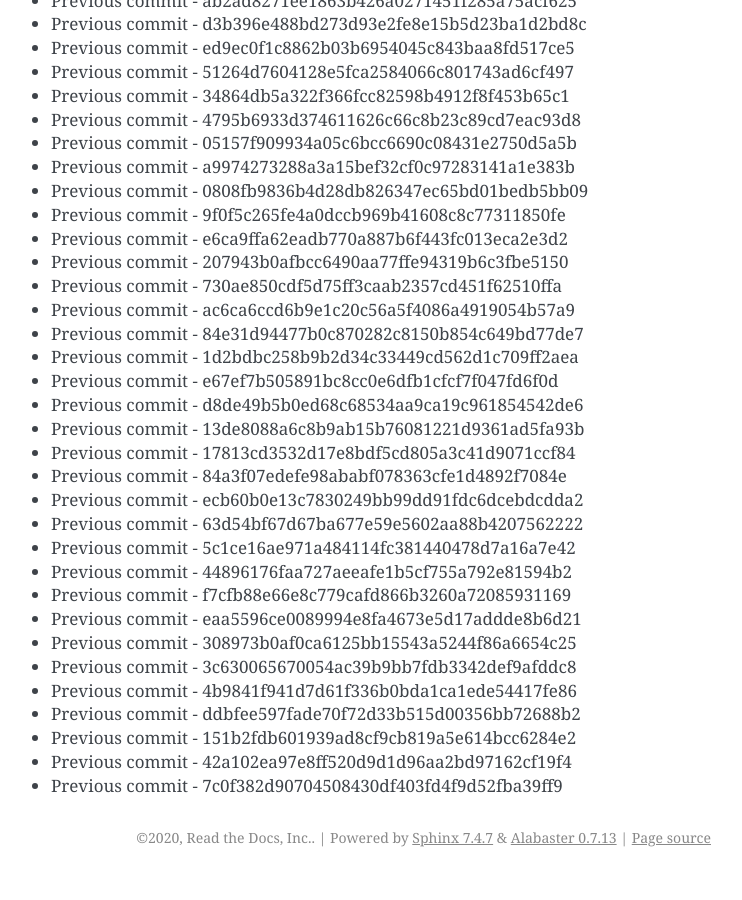
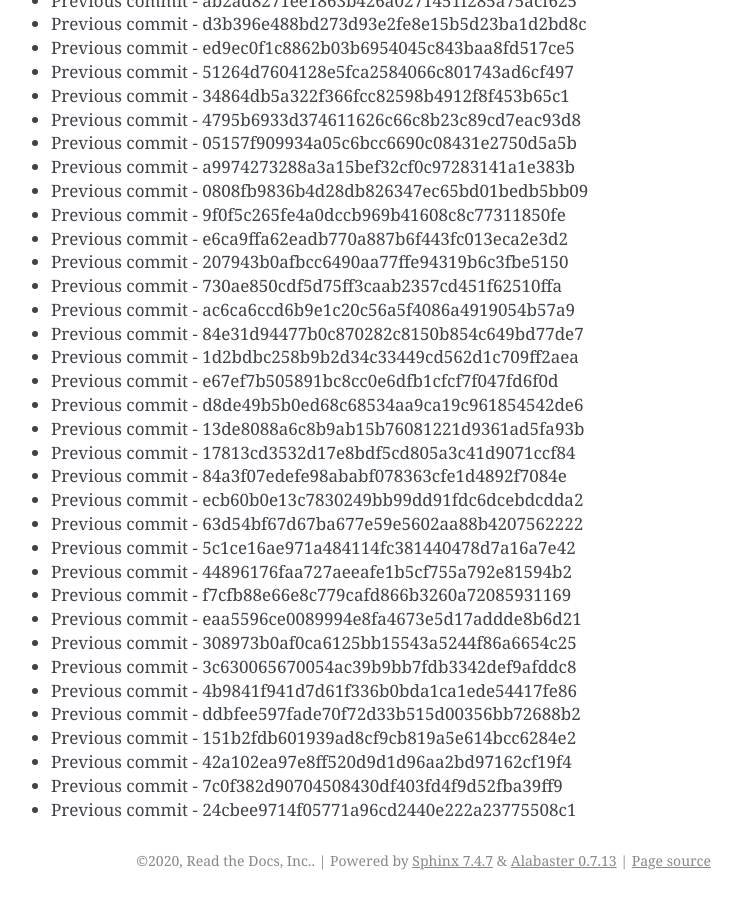
Before and after one commit to readthedocs/rtd-git-stresstest, a Sphinx documentation site: the page built from docs/updates.rst, in a window 1280 px wide and 900 px high, scrolled down 6747 px. Shown: the whole window, without its empty margins (399-1141 px from the left). Built offline with Sphinx 7.4.7, drawn with Linux system fonts in a browser that asks for light colours; before the commit the page ends 7624 px from its top, so only the background shows below that.

Commit message:
Generating commit from previous: 24cbee9714f05771a96cd2440e222a23775508c1

```diff
--- a/docs/updates.rst
+++ b/docs/updates.rst
@@ -315,3 +315,4 @@ It can be tested for any performance characteristics.
 * Previous commit - 151b2fdb601939ad8cf9cb819a5e614bcc6284e2
 * Previous commit - 42a102ea97e8ff520d9d1d96aa2bd97162cf19f4
 * Previous commit - 7c0f382d90704508430df403fd4f9d52fba39ff9
+* Previous commit - 24cbee9714f05771a96cd2440e222a23775508c1
```
